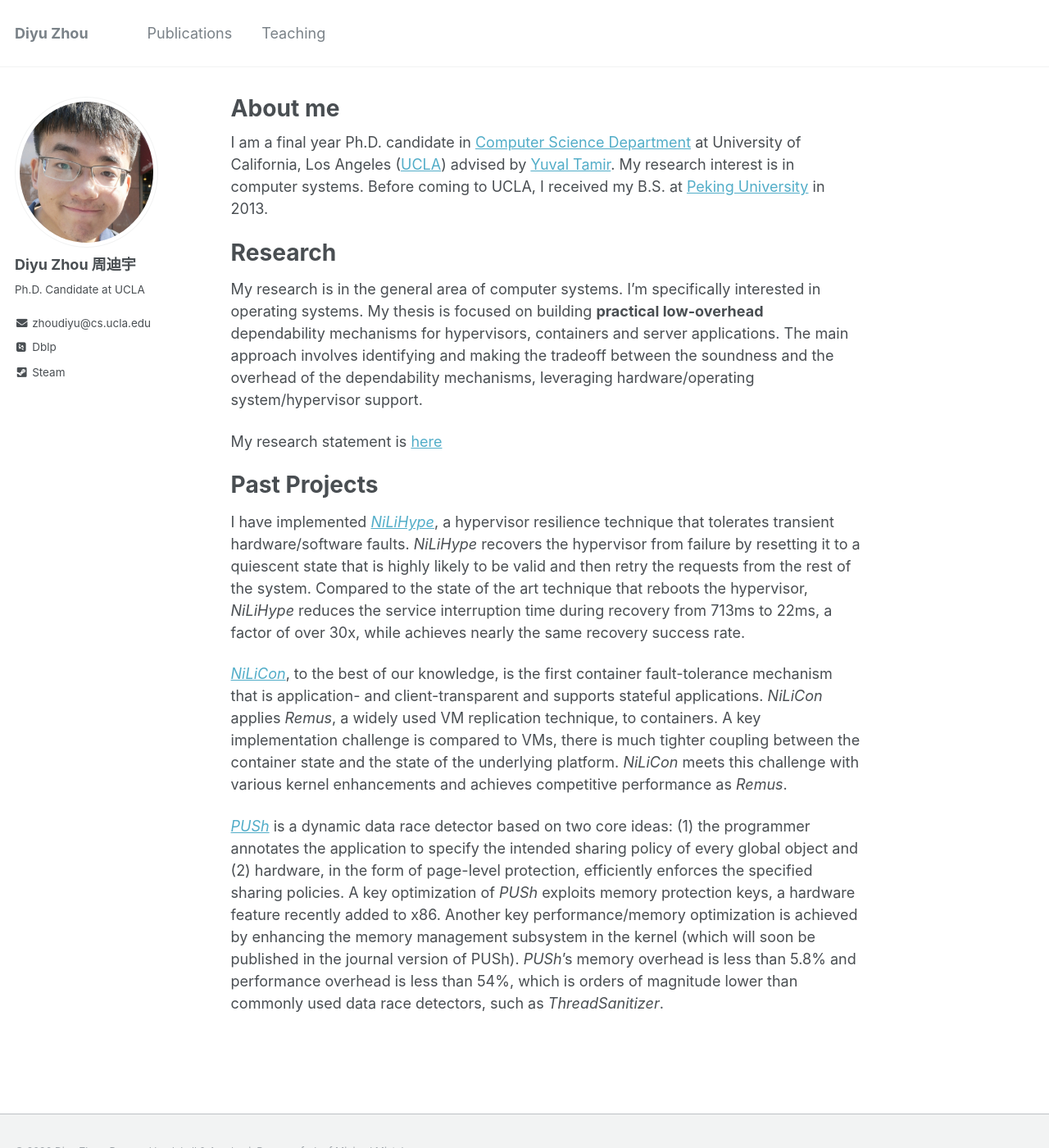
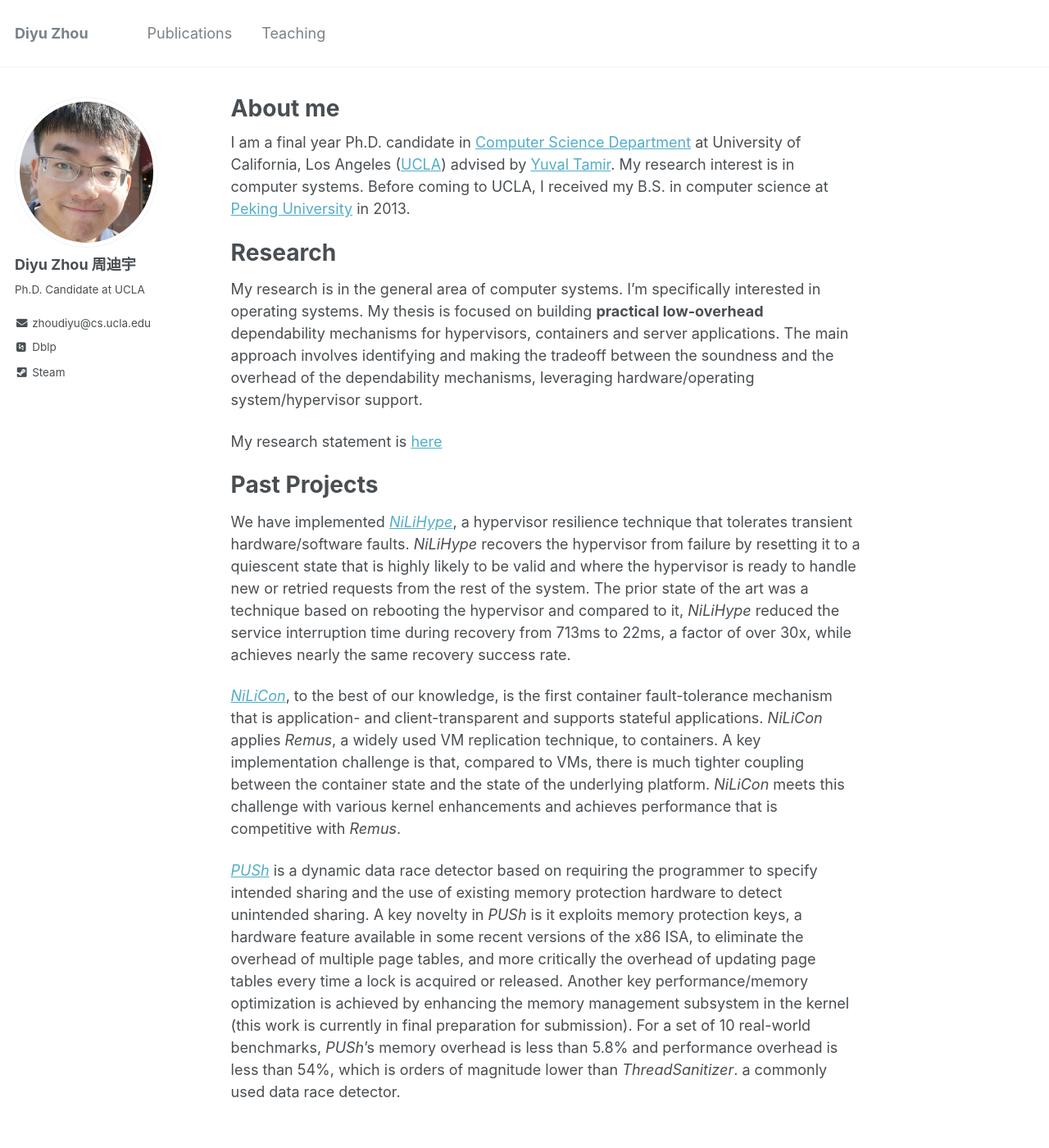
Before and after one commit to zhou-diyu/zhou-diyu.github.io, a Jekyll site: the page built from _pages/about.md, in a window 1280 px wide and 1400 px high. Shown: the whole window at 82% size. Built offline with Jekyll 4.4.1, drawn with Linux system fonts in a browser that asks for light colours; some web fonts are replaced.

Commit message:
Update about.md

```diff
--- a/_pages/about.md
+++ b/_pages/about.md
@@ -7,7 +7,7 @@ redirect_from:
   - /about/
   - /about.html
 ---
-I am a final year Ph.D. candidate in [Computer Science Department](https://www.cs.ucla.edu/) at University of California, Los Angeles ([UCLA](https://www.ucla.edu/)) advised by [Yuval Tamir](http://web.cs.ucla.edu/~tamir/). My research interest is in computer systems. Before coming to UCLA, I received my B.S. at [Peking University](https://www.pku.edu.cn/) in 2013.
+I am a final year Ph.D. candidate in [Computer Science Department](https://www.cs.ucla.edu/) at University of California, Los Angeles ([UCLA](https://www.ucla.edu/)) advised by [Yuval Tamir](http://web.cs.ucla.edu/~tamir/). My research interest is in computer systems. Before coming to UCLA, I received my B.S. in computer science at [Peking University](https://www.pku.edu.cn/) in 2013.
 
 Research
 ======
@@ -18,9 +18,8 @@ My research statement is [here](/files/research-statement.pdf)
 Past Projects
 ======
 
-I have implemented [*NiLiHype*](/files/dsn18.pdf), a hypervisor resilience technique that tolerates transient hardware/software faults. *NiLiHype* recovers the hypervisor from failure by resetting it to a quiescent state that is highly likely to be valid and then retry the requests from the rest of the system. Compared to the state of the art technique that reboots the hypervisor, *NiLiHype* reduces the service interruption time during recovery from 713ms to 22ms, a factor of over 30x, while achieves nearly the same recovery success rate.
+We have implemented [*NiLiHype*](/files/dsn18.pdf), a hypervisor resilience technique that tolerates transient hardware/software faults. *NiLiHype* recovers the hypervisor from failure by resetting it to a quiescent state that is highly likely to be valid and where the hypervisor is ready to handle new or retried requests from the rest of the system. The prior state of the art was a technique based on rebooting the hypervisor and compared to it, *NiLiHype* reduced the service interruption time during recovery from 713ms to 22ms, a factor of over 30x, while achieves nearly the same recovery success rate.
 
-[*NiLiCon*](/files/ipdps20.pdf), to the best of our knowledge, is the first container fault-tolerance mechanism that is application- and client-transparent and supports stateful applications. *NiLiCon* applies *Remus*, a widely used VM replication technique, to containers. A key implementation challenge is compared to VMs, there is much tighter coupling between the container state and the state of the underlying platform. *NiLiCon* meets this challenge with various kernel enhancements  and achieves competitive performance as *Remus*.
+[*NiLiCon*](/files/ipdps20.pdf), to the best of our knowledge, is the first container fault-tolerance mechanism that is application- and client-transparent and supports stateful applications. *NiLiCon* applies *Remus*, a widely used VM replication technique, to containers. A key implementation challenge is that, compared to VMs, there is much tighter coupling between the container state and the state of the underlying platform. *NiLiCon* meets this challenge with various kernel enhancements and achieves  performance that is competitive with *Remus*.
 
-[*PUSh*](/files/micro19.pdf) is a dynamic data race detector based on two core ideas: (1) the programmer annotates the application to specify the intended sharing policy of every global object and (2) hardware, in the form of page-level protection, efficiently enforces the specified sharing policies. A key optimization of *PUSh* exploits
-memory protection keys, a hardware feature recently added to x86. Another key performance/memory optimization is achieved by enhancing the memory management subsystem in the kernel (which will soon be published in the journal version of PUSh). *PUSh*'s memory overhead is less than 5.8% and performance overhead is less than 54%, which is orders of magnitude lower than commonly used data race detectors, such as *ThreadSanitizer*.
+[*PUSh*](/files/micro19.pdf) is a dynamic data race detector based on requiring the programmer to specify intended sharing and the use of existing memory protection hardware to detect unintended sharing. A key novelty in *PUSh* is it exploits memory protection keys, a hardware feature available in some recent versions of the x86 ISA, to eliminate the overhead of multiple page tables, and more critically the overhead of updating page tables every time a lock is acquired or released. Another key performance/memory optimization is achieved by enhancing the memory management subsystem in the kernel (this work is currently in final preparation for submission). For a set of 10 real-world benchmarks, *PUSh*'s memory overhead is less than 5.8% and performance overhead is less than 54%, which is orders of magnitude lower than *ThreadSanitizer*. a commonly used data race detector.
```
